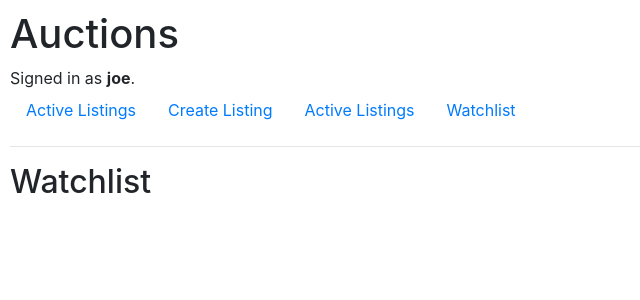
After one commit to YoussefSoliman96/commerce, a Django app: page /watchlist in a window 1280 px wide. The commit adds this page. Shown: the top 300 px of the page, without its empty margins (0-640 px from the left). Run offline with Django 3.2, Linux system fonts and the light colour scheme; a user stored in the database is signed in; data comes from the database, SQL or seed files in the repository; both versions use the stored data as it was after the commit; data that the repository does not hold is empty; some libraries are stand-ins or nearby versions.

Commit message:
Add watchlist functionality and watchlist page

```diff
--- a/auctions/templates/auctions/layout.html
+++ b/auctions/templates/auctions/layout.html
@@ -25,7 +25,10 @@
                     <a class="nav-link" href="{% url 'createlisting' %}">Create Listing</a>
                 </li>
                 <li class="nav-item">
-                    <a class="nav-link" href="{% url 'logout' %}">Log Out</a>
+                    <a class="nav-link" href="{% url 'index' %}">Active Listings</a>
+                </li>
+                <li class="nav-item">
+                    <a class="nav-link" href="{% url 'watchlist' %}">Watchlist</a>
                 </li>
             {% else %}
                 <li class="nav-item">
--- /dev/null
+++ b/auctions/templates/auctions/watchlist.html
@@ -0,0 +1,23 @@
+{% extends "auctions/layout.html" %}
+
+{% block body %}
+    <h2>Watchlist</h2>
+    <div class="row mx-3">
+        {% for listing in listings %}
+        <div class="card mx-3" style="width: 18rem;">
+            <img class="card-img-top" src="{{ listing.imageUrl }}" alt="Plane image" height="250px">
+            <div class="card-body">
+              <h5 class="card-title" style="height: 50px;">{{ listing.title }}</h5>
+              <p class="card-text" style="height: 15rem;">{{ listing.description }}</p>
+              <div style="margin-bottom: 10px;">
+                <h5 class="card-title">Price: ${{ listing.price }}</h5>
+                <p class="card-subtitle mb-2 text-muted" style="font-size: 15px;">Created {{ listing.created_at}} </p>
+                <a href="{% url 'item' name=listing.title id=listing.id %}" class="card-link" style="display: flex; justify-content: center; text-align:center;">See more</a>
+              </div>
+            </div>
+          </div>
+          {% endfor %}
+    </div>
+
+
+{% endblock %}
--- a/auctions/urls.py
+++ b/auctions/urls.py
@@ -10,4 +10,7 @@
     path("createlisting", views.createListing, name="createlisting"),
     path("categoryitems", views.categoryItems, name="categoryitems"),
     path("item/<str:name>&<int:id>", views.item, name="item"),
+    path("watchlistRemoved/<str:name>&<int:id>", views.watchlistRemoved, name="watchlistRemoved"),
+    path("watchlistAdded/<str:name>&<int:id>", views.watchlistAdded, name="watchlistAdded"),
+    path("watchlist", views.watchlist, name="watchlist"),
 ]
--- a/auctions/views.py
+++ b/auctions/views.py
@@ -114,8 +114,28 @@
         })
 
 def item(request, name, id):
-    if request.method == "GET":
-        listing = AuctionListing.objects.get(title=name, pk=id)
-        return render(request, "auctions/item.html", {
-            "listing": listing
-        })
+    listing = AuctionListing.objects.get(title=name, pk=id)
+    watchlistStatus = request.user in listing.watchlist.all()
+    return render(request, "auctions/item.html", {
+        "listing": listing,
+        "watchlistStatus": watchlistStatus
+    })
+
+def watchlistRemoved(request, name, id):
+    listing = AuctionListing.objects.get(title=name, pk=id)
+    user = request.user
+    listing.watchlist.remove(user)
+    return HttpResponseRedirect(reverse("item", args=(name, id, )))
+
+def watchlistAdded(request, name, id):
+    listing = AuctionListing.objects.get(title=name, pk=id)
+    user = request.user
+    listing.watchlist.add(user)
+    return HttpResponseRedirect(reverse("item", args=(name, id, )))
+
+def watchlist(request):
+    user = request.user
+    itemWatchlist = user.userWatchlist.all()
+    return render(request, "auctions/watchlist.html", {
+        "listings": itemWatchlist,
+    })
```
Also changed, not shown: auctions/templates/auctions/item.html (+18 -0 lines), db.sqlite3.
